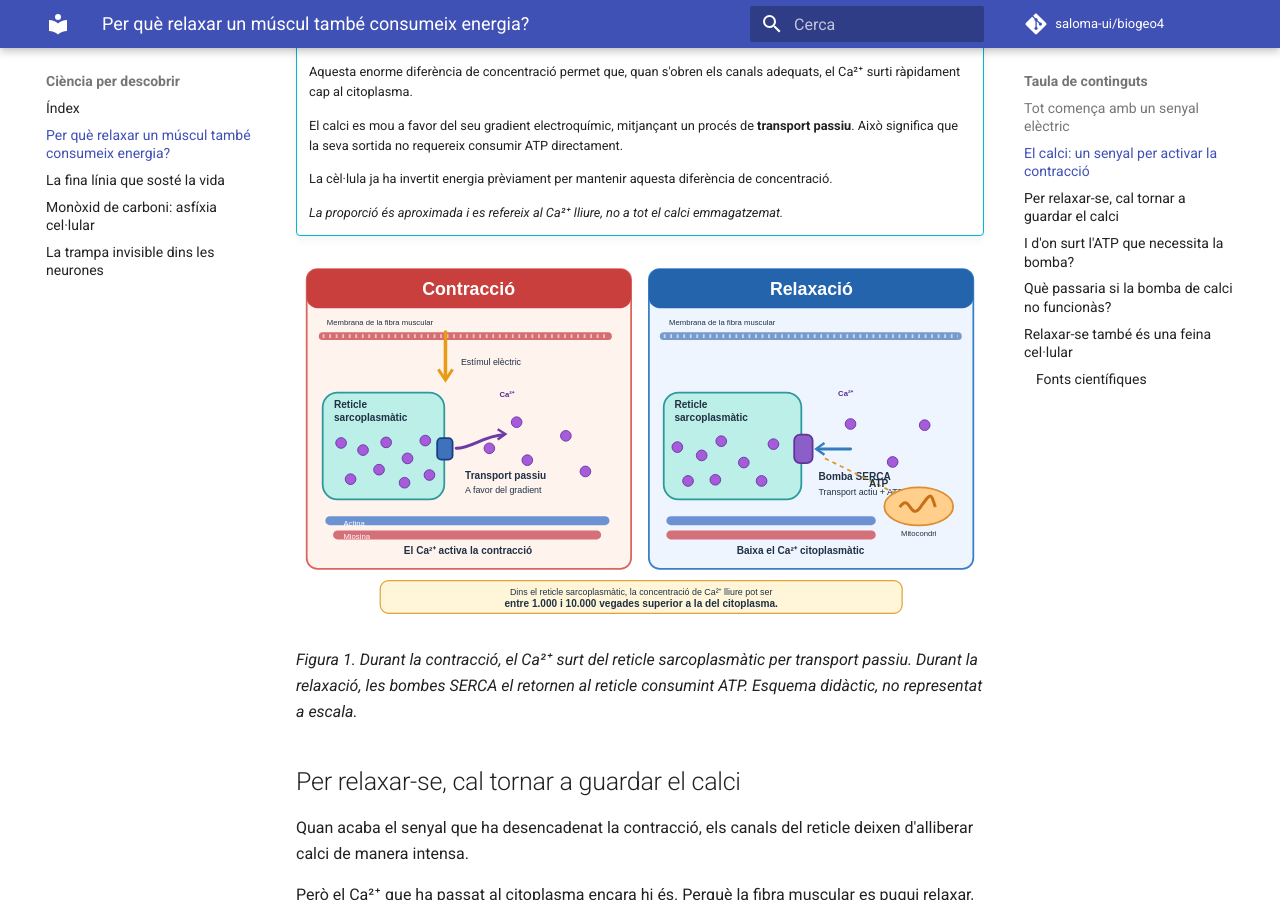
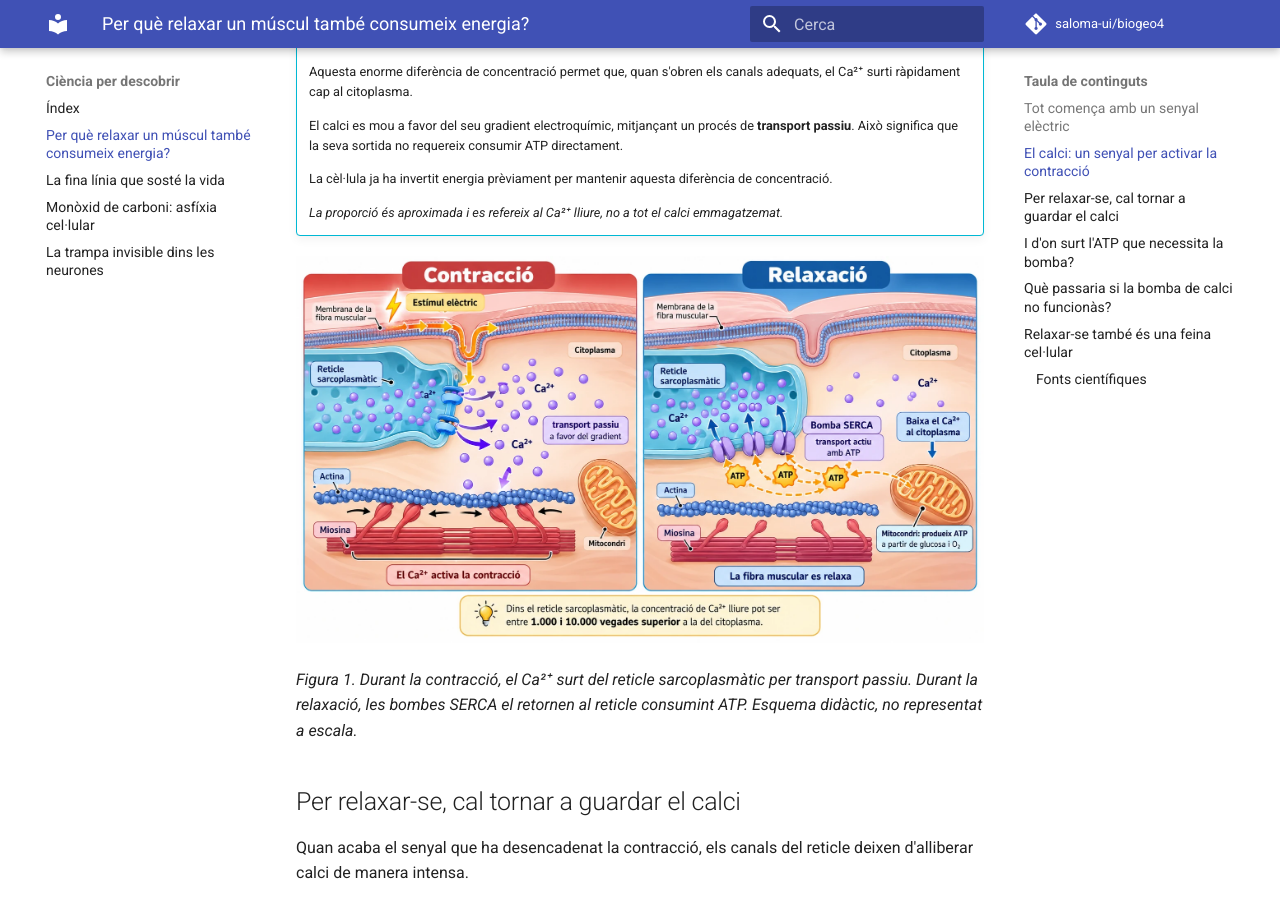
Before and after one commit to saloma-ui/biogeo4, an MkDocs documentation site: the page built from docs/divulgacio/ud02/01-rel-calci.md, in a window 1280 px wide and 900 px high, scrolled down 1262 px. Built offline with MkDocs 1.6.1 and Material for MkDocs 9.7.7, drawn with Linux system fonts in a browser that asks for light colours; comment, search, counter and statistics services are not loaded.

Commit message:
Substitueix els SVG per les figures originals aprovades

```diff
--- a/docs/divulgacio/ud02/01-rel-calci.md
+++ b/docs/divulgacio/ud02/01-rel-calci.md
@@ -46,7 +46,7 @@ Per tant, el calci no és el combustible de la contracció: **és un senyal que
 
     *La proporció és aproximada i es refereix al Ca²⁺ lliure, no a tot el calci emmagatzemat.*
 
-![Esquema comparatiu del transport del calci durant la contracció i la relaxació muscular](figures/calci-contraccio-relaxacio.svg)
+![Esquema comparatiu del transport del calci durant la contracció i la relaxació muscular](figures/calci-contraccio-relaxacio.webp)
 
 *Figura 1. Durant la contracció, el Ca²⁺ surt del reticle sarcoplasmàtic per transport passiu. Durant la relaxació, les bombes SERCA el retornen al reticle consumint ATP. Esquema didàctic, no representat a escala.*
 
```
